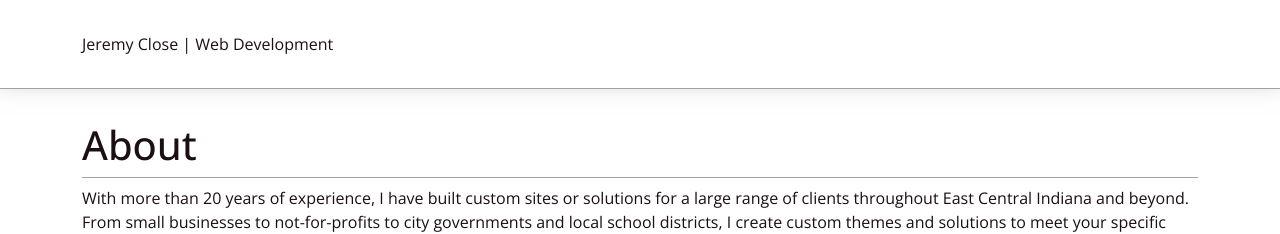
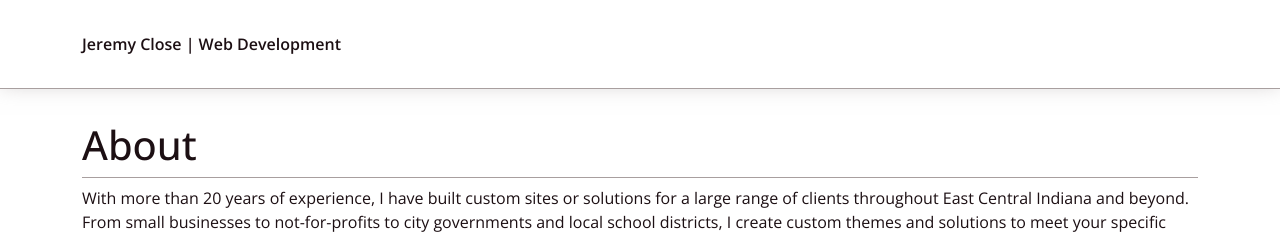
Before and after one commit to jkclose/jkclose.github.io, a Jekyll site: the page built from index.html, in a window 1280 px wide. Shown: the top 234 px of the page. Built offline with Jekyll 4.4.1, drawn with Linux system fonts in a browser that asks for light colours.

Commit message:
Basic content

```diff
--- a/css/style.scss
+++ b/css/style.scss
@@ -70,6 +70,7 @@ body {
 		border-bottom: 1px solid $gray-400;
 		margin-bottom: $spacer * 2;
 		box-shadow: 0 -4px 20px 0 rgba($gray-400, 0.5);
+		font-weight: 600;
 	}
 
 	> main {
```
